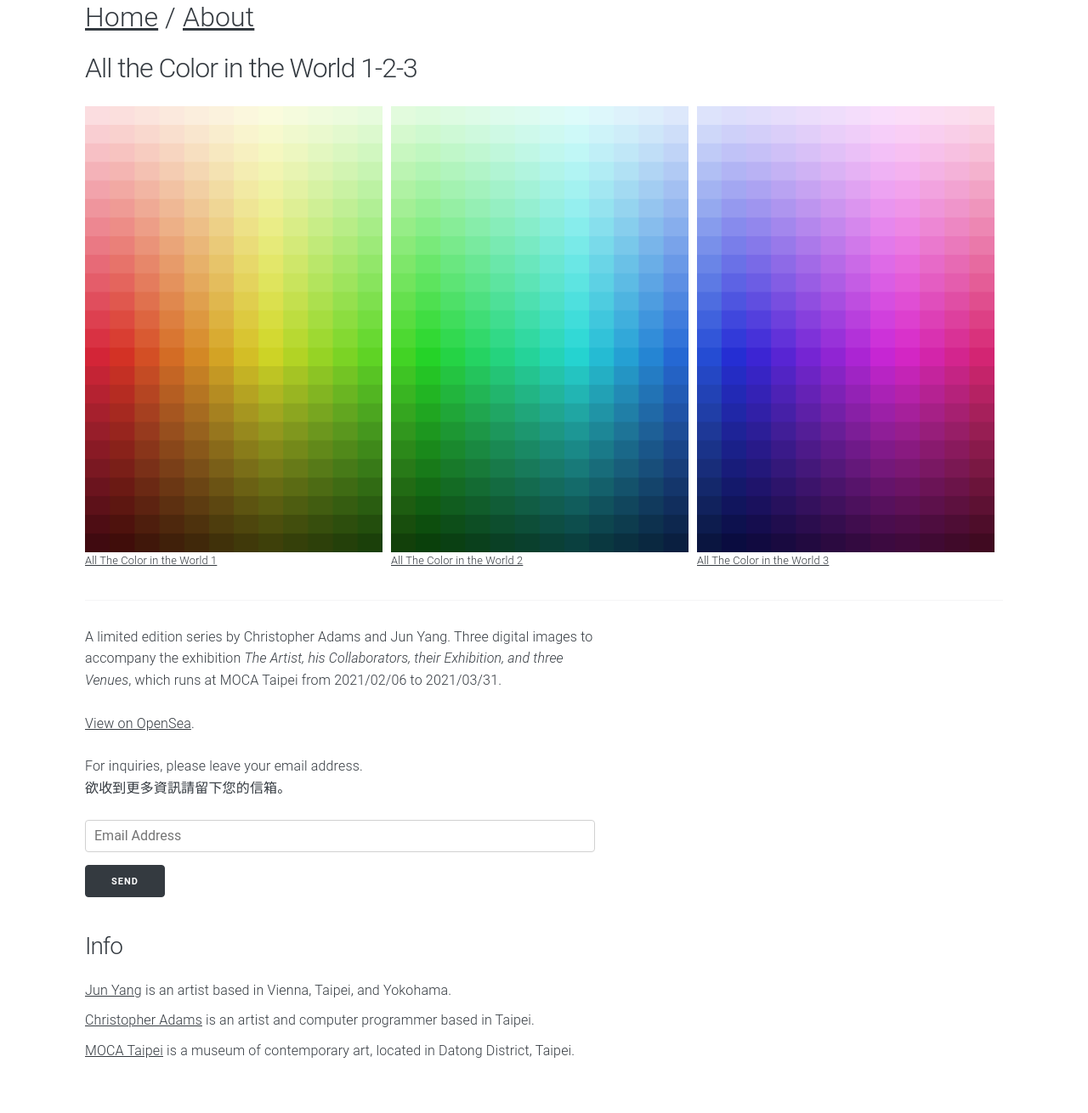
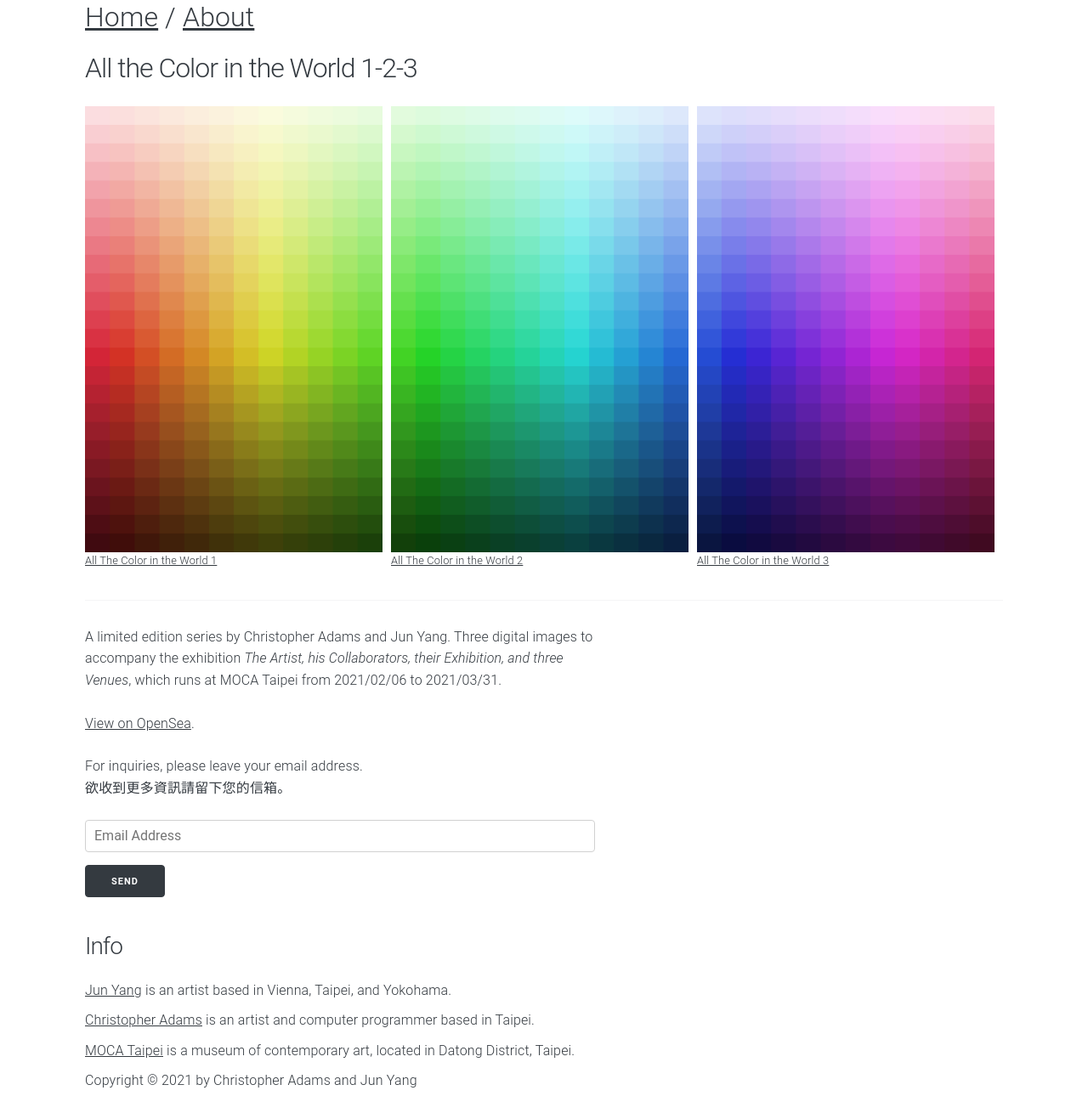
Before and after one commit to aparallax/allthecolorintheworld, a Jekyll site: the page built from index.html, in a window 1280 px wide. Shown: the whole page at 85% size. Built offline with Jekyll 4.4.1, drawn with Linux system fonts in a browser that asks for light colours; before the commit the page ends 1274 px from its top, so only the background shows below that.

Commit message:
Add copyright note

```diff
--- a/_includes/footer.html
+++ b/_includes/footer.html
@@ -15,6 +15,9 @@
           <a href="https://www.mocataipei.org.tw/tw">MOCA Taipei</a>
           is a museum of contemporary art, located in Datong District, Taipei.
         </li>
+        <li>
+          Copyright &copy; 2021 by Christopher Adams and Jun Yang
+        </li>
       </ul>
     </article>
   </section>
```
